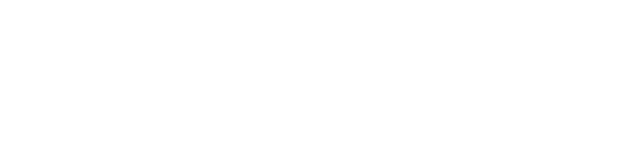
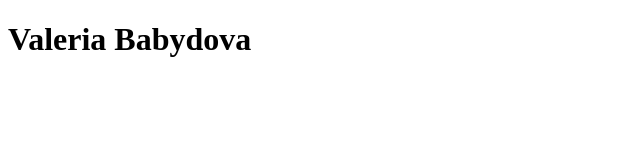
Before and after one commit to lerababydova/rsschool-cv, a plain HTML site: page index.html in a window 1280 px wide. Shown: the whole page, without its empty margins (0-640 px from the left). Drawn offline with Linux system fonts and the light colour scheme.

Commit message:
docs: add h1 to html file

```diff
--- a/index.html
+++ b/index.html
@@ -6,5 +6,7 @@
     <meta name="viewport" content="width=device-width, initial-scale=1.0" />
     <title>Document</title>
   </head>
-  <body></body>
+  <body>
+    <h1 class="name_surname">Valeria Babydova</h1>
+  </body>
 </html>
```
